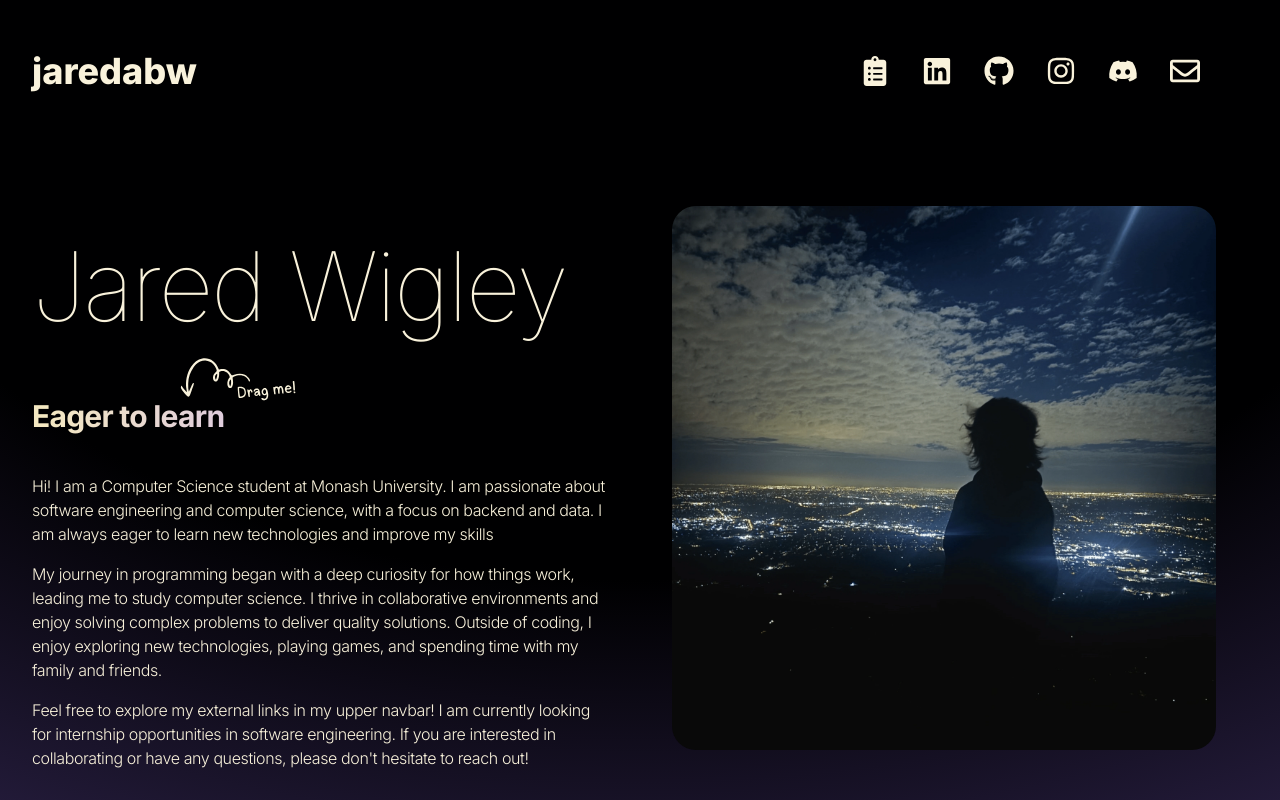
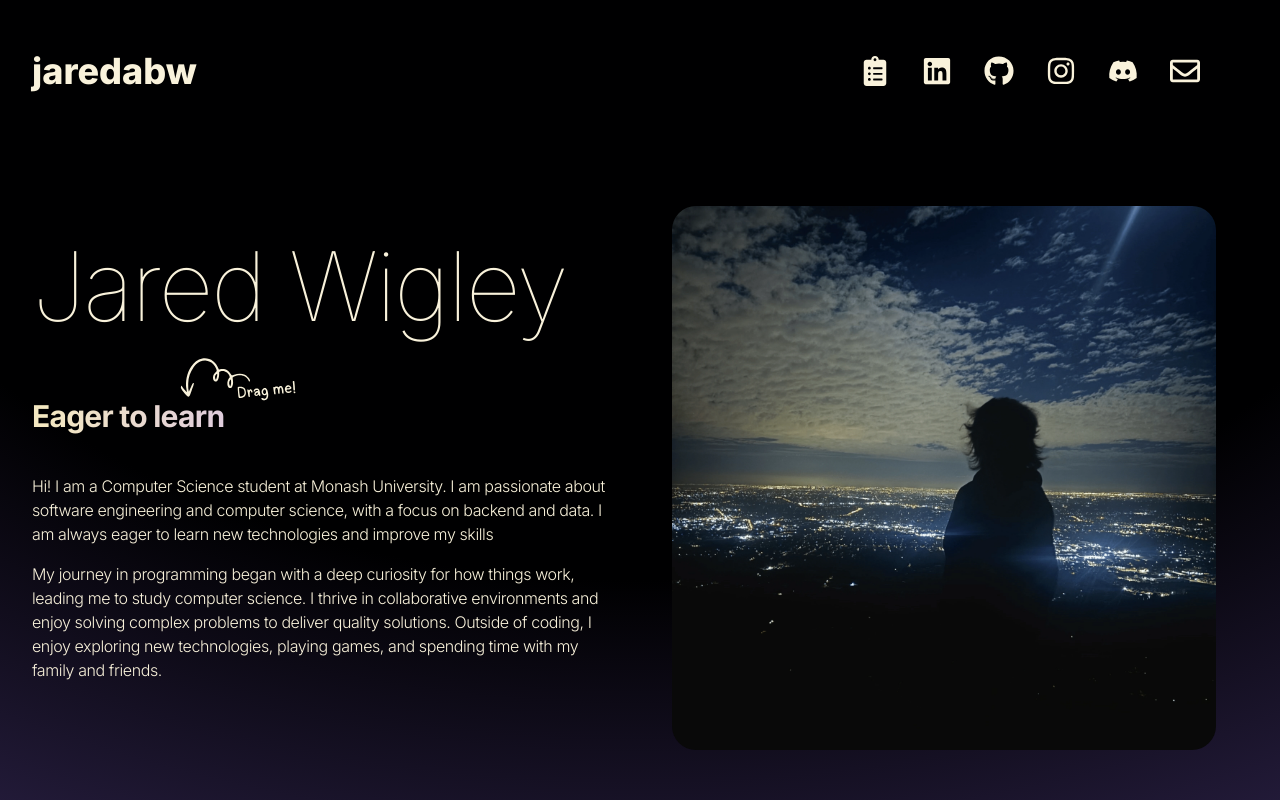
Before and after one commit to jaredabw/jaredabw.github.io, a React (Vite) app: page / in a window 1280 px wide. Shown: the top 800 px of the page. Built offline with nearby package versions, Linux system fonts and the light colour scheme.

Commit message:
remove third para

```diff
--- a/src/components/Hero.jsx
+++ b/src/components/Hero.jsx
@@ -1,4 +1,4 @@
-import { HERO_CONTENT, HERO_CONTENT_2, HERO_CONTENT_3 } from "../constants/";
+import { HERO_CONTENT, HERO_CONTENT_2 } from "../constants/";
 import profile from "../assets/profile.webp";
 import { AnimatePresence, motion } from "framer-motion";
 import { useState } from "react";
@@ -86,14 +86,14 @@ const Hero = () => {
             >
               {HERO_CONTENT_2}
             </motion.p>
-            <motion.p
+            {/* <motion.p
               variants={container(0.6)}
               initial="hidden"
               animate="visible"
               className="my-2 mb-8 max-w-xl font-light tracking-tight"
             >
               {HERO_CONTENT_3}
-            </motion.p>
+            </motion.p> */}
           </div>
         </div>
         <div className="w-full lg:w-1/2 lg:p-8">
```
